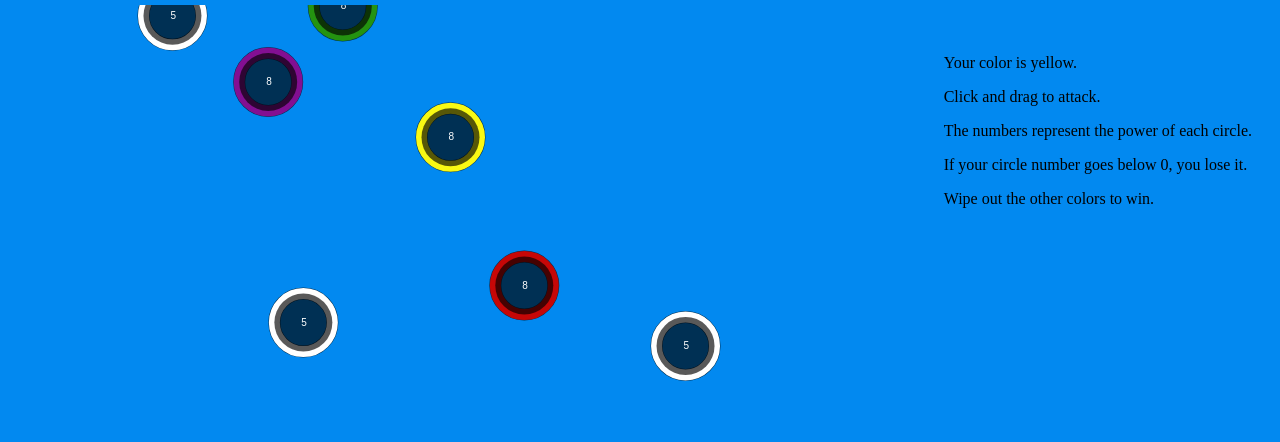
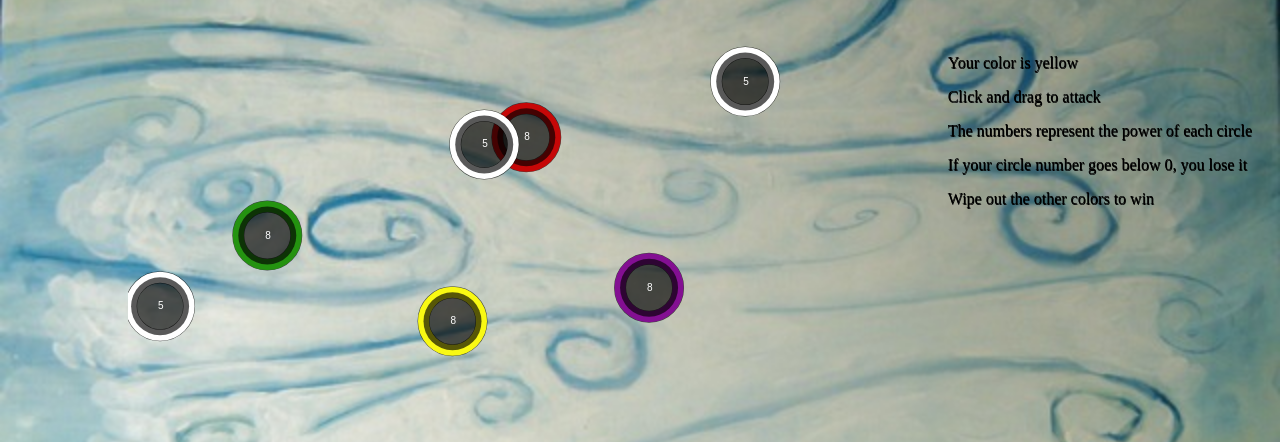
Before and after one commit to gmrempe/Aether, a website built with webpack: page index.html in a window 1280 px wide. Shown: the part 112-554 px from the top of the page. Built offline with nearby package versions, Linux system fonts and the light colour scheme; files whose address does not match are found by name.

Commit message:
Reduce collisions, up efficiency, change colors

```diff
--- a/css/background.css
+++ b/css/background.css
@@ -2,28 +2,24 @@ body {
     display: flex;
     flex-direction: row;
     justify-content: space-between;
-    /* align-items: center; */
     margin-top: 50px;
-    /* background-image: url("../images/wind.jpg");
+    background-image: url("../images/wind.jpg");
     background-size: cover;
-    background-repeat: no-repeat;  */
-    background-color: #0289f0;
+    background-repeat: no-repeat;
+    /* background-color: #0289f0; */
 }
 
 .settings {
-    /* display: flex; */
-    /* align-items: center; */
-    /* width: 100px; */
     margin-top: 100px;
 }
 
 .settings > ul {
     padding-left: 0px;
     padding-right: 20px;
-    /* display: flex;
-    flex-direction: column;
-    justify-content: center;
-    align-items: center; */
+}
+
+.settings > ul > p {
+    text-shadow: 0.5px 1px #000;
 }
 
 body > section > nav {
--- a/index.html
+++ b/index.html
@@ -27,11 +27,11 @@
         </section>
         <div class="settings">
             <ul>
-                <p>Your color is yellow.</p>
-                <p>Click and drag to attack.</p>
-                <p>The numbers represent the power of each circle.</p>
-                <p>If your circle number goes below 0, you lose it.</p>
-                <p>Wipe out the other colors to win.</p>
+                <p>Your color is yellow</p>
+                <p>Click and drag to attack</p>
+                <p>The numbers represent the power of each circle</p>
+                <p>If your circle number goes below 0, you lose it</p>
+                <p>Wipe out the other colors to win</p>
             </ul>
         </div>
     </body>
--- a/src/base.js
+++ b/src/base.js
@@ -1,8 +1,8 @@
 
 class Base {
-    constructor(posX, posY, radius, color) {
-        this.posX = posX;
-        this.posY = posY;
+    constructor(pos, radius, color) {
+        this.posX = pos.x;
+        this.posY = pos.y;
         this.radius = radius;
         this.color = color;
         this.counter = 5;
--- a/src/game.js
+++ b/src/game.js
@@ -44,23 +44,22 @@ class Game {
             num = this.playerCount + 1;
         }
         for(let i = 0; i < num; i++) {
-            this.bases.push(new Base(this.basePos().x, this.basePos().y, 29, this.colorPicker()))
+            this.bases.push(new Base(this.basePos(), 29, this.colorPicker()))
         }
     }
 
     basePos() {
         let x = Math.random() * 650;
+        let y = Math.random() * 350;
 
         for(let i = 0; i < this.bases.length; i++) {
             while((Math.abs(this.bases[i].posX - x) <= 50) || (x <= 30)) {
                 x = Math.random() * 650;
             }
         }
-
-        let y = Math.random() * 350
-
-        for(let i = 0; i < this.bases,length; i++) {
-            while((Math.abs(this.bases[i].posY - y) <= 50) || (Math.abs(this.bases[i].posX - x) <=50) || (y <= 30)) {
+        // debugger
+        for(let i = 0; i < this.bases.length; i++) {
+            while((Math.abs(this.bases[i].posY - y) <= 50) || (y <= 30)) {
                 y = Math.random() * 350;
             }
         }
@@ -105,7 +104,7 @@ class Game {
 
     drawEndGame() {
         this.ctx.font = "30px Arial"
-        this.ctx.fillStyle = "#d6ffff"
+        this.ctx.fillStyle = "#ffffff"
         if (this.won === true) {
             this.ctx.fillText("You Win! Press Enter to play again", 115, 50)
         } else {
```
Also changed, not shown: dist/main.js.
